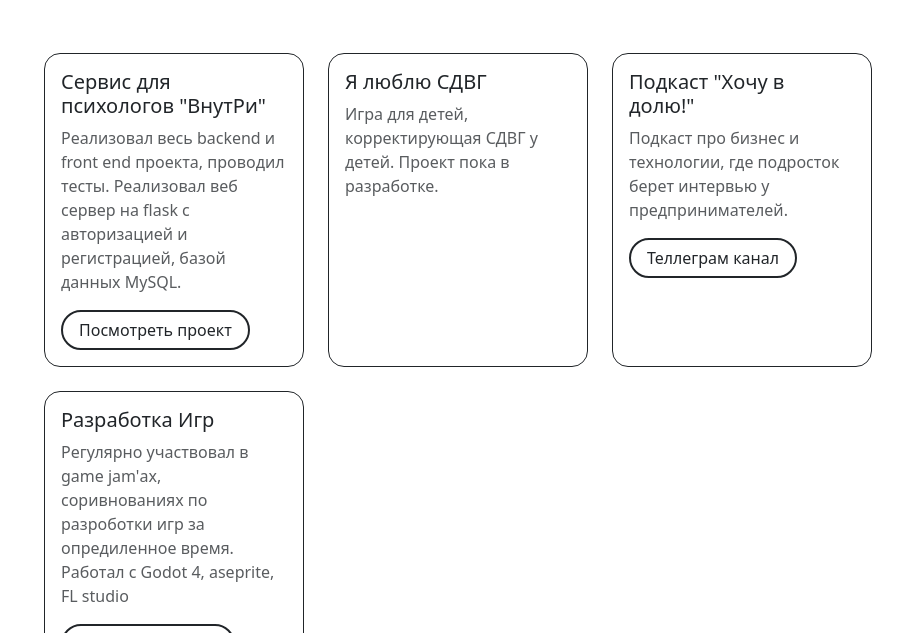
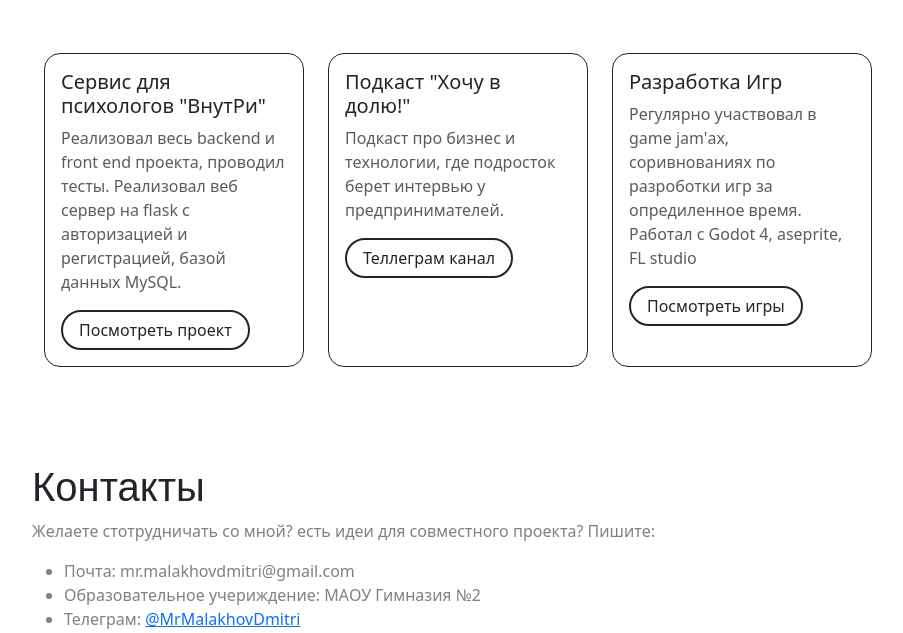
Before and after one commit to mrMalakhovDmitri/business-card-website, a plain HTML site: page index.html in a window 1280 px wide. Shown: the part 467-1100 px from the top of the page, without its empty margins (206-1109 px from the left). Drawn offline with nearby package versions, Linux system fonts and the light colour scheme; a web font is replaced by a local one.

Commit message:
Update index.html

```diff
--- a/index.html
+++ b/index.html
@@ -40,14 +40,6 @@
         </div>
         </div>
 
-        <div class="col">
-        <div class="card h-100 border-dark rounded-4">
-            <div class="card-body">
-            <h5 class="card-title">Я люблю СДВГ</h5>
-            <p class="card-text text-muted">Игра для детей, корректирующая СДВГ у детей. Проект пока в разработке.</p>
-            </div>
-        </div>
-        </div>
 
         <div class="col">
         <div class="card h-100 border-dark rounded-4">
```
